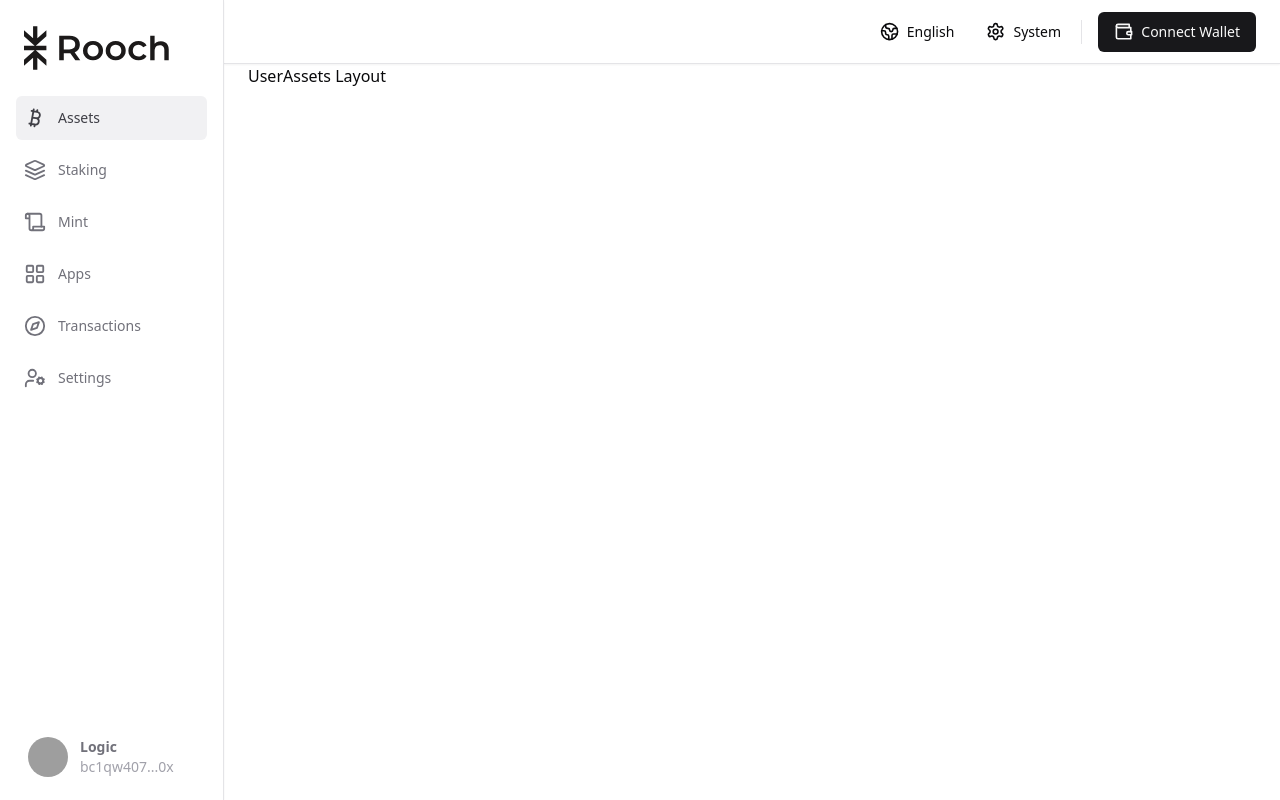
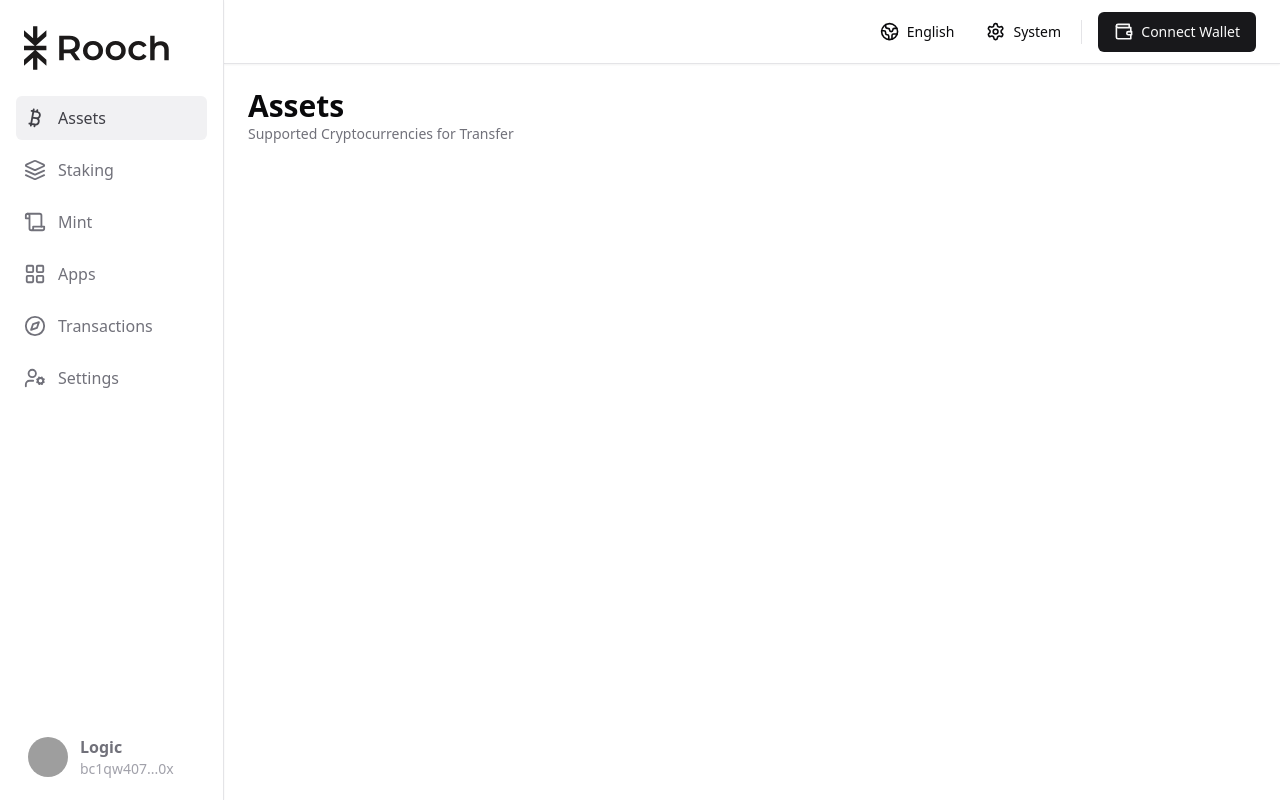
Before and after one commit to rooch-network/rooch-portal-v1, a React (Vite) app: page / in a window 1280 px wide. Built offline with nearby package versions, Linux system fonts and the light colour scheme; grey boxes are pictures that could not be loaded.

Commit message:
refactor: update some styles

```diff
--- a/src/(dashboard)/components/main-content.tsx
+++ b/src/(dashboard)/components/main-content.tsx
@@ -8,7 +8,7 @@ import { UserAppsLayout } from "../userApps/user-apps-layout";
 
 export const MainContent = () => {
   return (
-    <div className="h-full w-full md:px-6 px-4">
+    <div className="h-full w-full md:px-6 p-6">
       <Routes>
         <Route path="/" element={<UserAssetsLayout />} />
         <Route path="/staking" element={<UserSelfStaking />} />
--- a/src/(dashboard)/components/sidebar-item.tsx
+++ b/src/(dashboard)/components/sidebar-item.tsx
@@ -43,7 +43,7 @@ export const SidebarItem = ({
           "text-zinc-700 dark:text-white bg-zinc-200/50 dark:bg-zinc-800/90 hover:bg-zinc-200/50 dark:hover:bg-zinc-800/90 hover:text-zinc-700 dark:hover:text-white"
       )}
     >
-      <div className="flex items-center gap-x-3 text-sm dark:hover:text-white">
+      <div className="flex items-center gap-x-3 text-base dark:hover:text-white">
         <Icon
           size={22}
           className={cn(
--- a/src/(dashboard)/dashboard-layout.tsx
+++ b/src/(dashboard)/dashboard-layout.tsx
@@ -11,7 +11,7 @@ export const DashboardLayout = () => {
       <div className="hidden md:flex h-full w-56 flex-col fixed inset-y-0 z-50">
         <Sidebar onClose={() => {}} />
       </div>
-      <main className="md:pl-56 mt-[64px] h-full w-full overflow-y-auto">
+      <main className="md:pl-56 pt-[64px] h-full w-full overflow-y-auto">
         <MainContent />
       </main>
     </div>
--- a/src/(dashboard)/userAssets/user-assets-layout.tsx
+++ b/src/(dashboard)/userAssets/user-assets-layout.tsx
@@ -1,3 +1,13 @@
 export const UserAssetsLayout = () => {
-  return <div className="w-full h-full">UserAssets Layout</div>;
+  return (
+    <div className="w-full h-full">
+      <span className="mb-6">
+        <h1 className="text-3xl font-semibold">Assets</h1>
+        <p className="text-sm text-muted-foreground">
+          Supported Cryptocurrencies for Transfer
+        </p>
+      </span>
+      <div></div>
+    </div>
+  );
 };
--- a/src/components/profile-info.tsx
+++ b/src/components/profile-info.tsx
@@ -6,7 +6,7 @@ export const ProfileInfo = () => {
     <Button
       variant="ghost"
       size="sm"
-      className="h-[55px] w-full cursor-pointer rounded-full flex items-center justify-start transition-all ease-in-out"
+      className="h-[55px] w-full cursor-pointer flex items-center justify-start transition-all ease-in-out"
     >
       <div className="flex items-center justify-start gap-x-3">
         <Avatar>
@@ -18,7 +18,7 @@ export const ProfileInfo = () => {
           <AvatarFallback>RH</AvatarFallback>
         </Avatar>
         <div className="h-full w-full flex flex-col items-start justify-center">
-          <h3 className="font-semibold text-zinc-500 dark:text-zinc-300">
+          <h3 className="text-base font-semibold text-zinc-500 dark:text-zinc-300">
             Logic
           </h3>
           <p className="text-zinc-400 dark:text-zinc-500">bc1qw407...0x</p>
```
